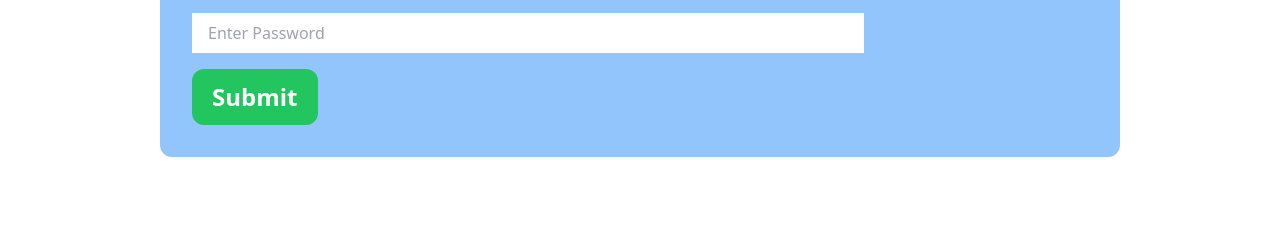
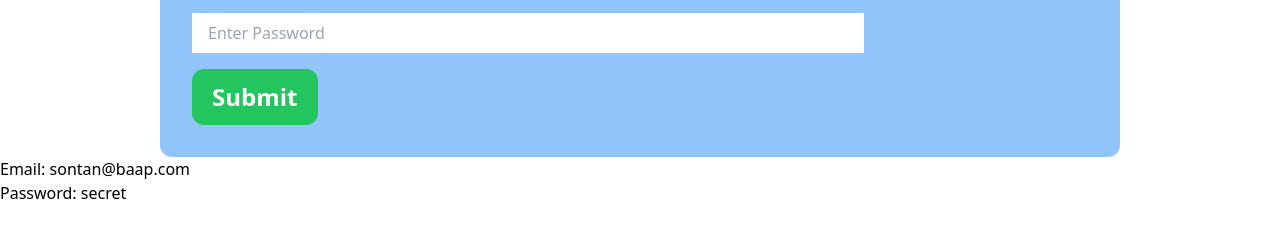
Before and after one commit to Md-Rubel-Ahmed-Rana/baap-er-bank, a plain HTML site: page index.html in a window 1280 px wide. Shown: the part 247-484 px from the top of the page. Drawn offline with nearby package versions, Linux system fonts and the light colour scheme.

Commit message:
Update index.html

```diff
--- a/index.html
+++ b/index.html
@@ -22,6 +22,10 @@
                 <button id="submit-btn" class="bg-green-500 px-5 py-3 rounded-xl text-2xl font-bold text-white hover:bg-blue-700">Submit</button>
             </div>
         </section>
+        <section>
+            <p>Email: sontan@baap.com </p>
+            <p>Password: secret</p>
+        </section>
     </main>
 
     <script src="./main.js"></script>
```
